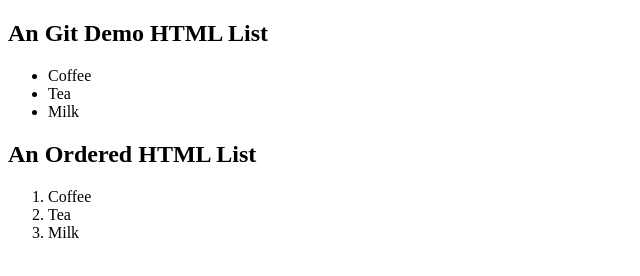
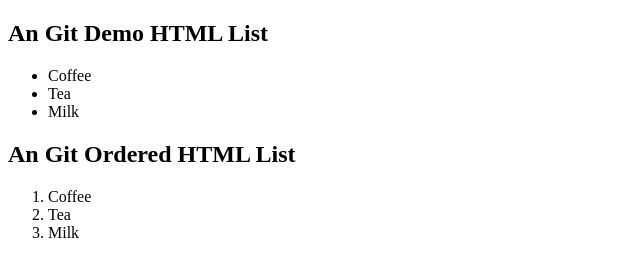
Before and after one commit to niketjain-nj/demogitrepo, a plain HTML site: page list.html in a window 1280 px wide. Shown: the whole page, without its empty margins (0-640 px from the left). Drawn offline with Linux system fonts and the light colour scheme.

Commit message:
List Html update

```diff
--- a/list.html
+++ b/list.html
@@ -10,7 +10,7 @@
   <li>Milk</li>
 </ul>
 
-<h2>An Ordered HTML List</h2>
+<h2>An Git Ordered HTML List</h2>
 
 <ol>
   <li>Coffee</li>
```
